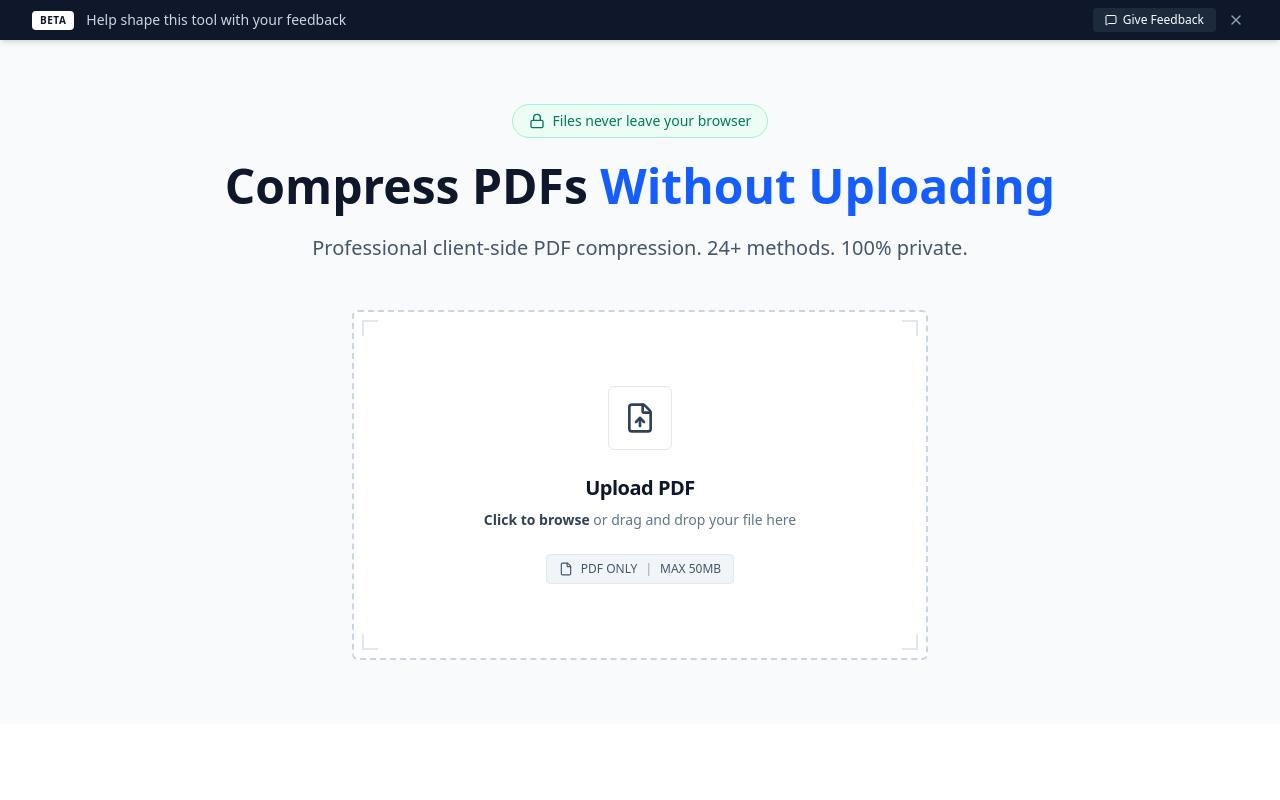
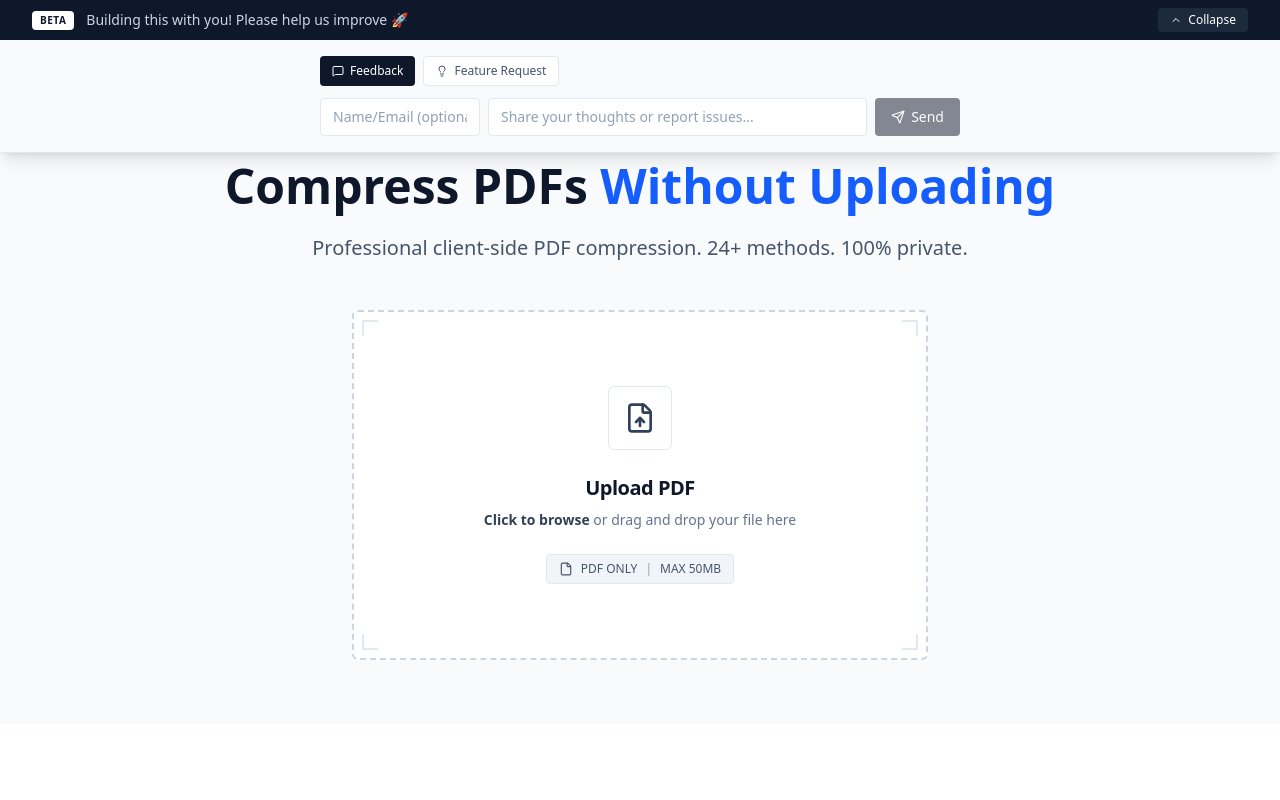
Before and after one commit to YAL-PJ/pdf-compress-new, a Next.js app: page / in a window 1280 px wide. Shown: the top 800 px of the page. Built offline with nearby package versions, Linux system fonts and the light colour scheme; no server answers.

Commit message:
Update feedback banner: open by default, new text, remove dismiss option

```diff
--- a/components/BetaFeedbackBanner.tsx
+++ b/components/BetaFeedbackBanner.tsx
@@ -9,7 +9,6 @@ import {
   Check,
   ChevronDown,
   ChevronUp,
-  X,
   User,
   Loader2
 } from 'lucide-react';
@@ -37,26 +36,12 @@ type FeedbackType = 'feedback' | 'feature';
    COMPONENT
 ========================= */
 export const BetaFeedbackBanner = () => {
-  const [isExpanded, setIsExpanded] = useState(false);
-  const [isDismissed, setIsDismissed] = useState(false);
+  const [isExpanded, setIsExpanded] = useState(true);
   const [activeTab, setActiveTab] = useState<FeedbackType>('feedback');
   const [message, setMessage] = useState('');
   const [contact, setContact] = useState('');
   const [isSubmitting, setIsSubmitting] = useState(false);
   const [isSubmitted, setIsSubmitted] = useState(false);
-
-  // Check localStorage for dismissed state
-  useEffect(() => {
-    const dismissed = localStorage.getItem('betaBannerDismissed');
-    if (dismissed === 'true') {
-      setIsDismissed(true);
-    }
-  }, []);
-
-  const handleDismiss = () => {
-    setIsDismissed(true);
-    localStorage.setItem('betaBannerDismissed', 'true');
-  };
 
   const handleSubmit = async () => {
     if (!message.trim() || isSubmitting) return;
@@ -95,7 +80,7 @@ export const BetaFeedbackBanner = () => {
     }
   };
 
-  if (isDismissed) return null;
+
 
   return (
     <div className="fixed top-0 left-0 right-0 z-50">
@@ -113,10 +98,10 @@ export const BetaFeedbackBanner = () => {
                 BETA
               </span>
               <span className="text-sm text-slate-300 hidden sm:inline">
-                Help shape this tool with your feedback
+                Building this with you! Please help us improve 🚀
               </span>
               <span className="text-sm text-slate-300 sm:hidden">
-                Share feedback
+                Help us improve 🚀
               </span>
             </div>
 
@@ -129,7 +114,7 @@ export const BetaFeedbackBanner = () => {
                 {isExpanded ? (
                   <>
                     <ChevronUp className="w-3 h-3" />
-                    <span className="hidden sm:inline">Close</span>
+                    <span className="hidden sm:inline">Collapse</span>
                   </>
                 ) : (
                   <>
@@ -138,13 +123,6 @@ export const BetaFeedbackBanner = () => {
                     <span className="sm:hidden">Feedback</span>
                   </>
                 )}
-              </button>
-              <button
-                onClick={handleDismiss}
-                className="p-1 text-slate-400 hover:text-white transition-colors"
-                aria-label="Dismiss banner"
-              >
-                <X className="w-4 h-4" />
               </button>
             </div>
           </div>
```
